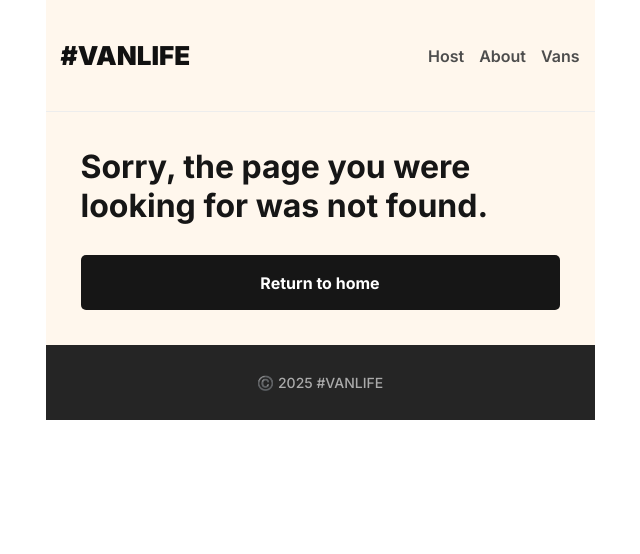
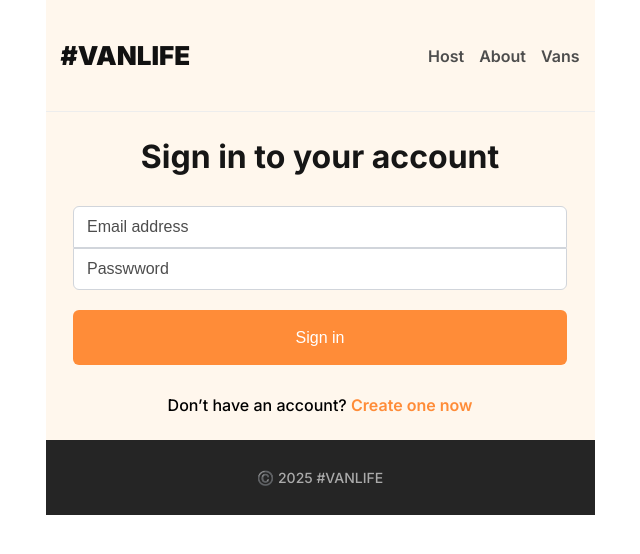
Before and after one commit to rayenrsalhi9/vanlife, a React (Vite) app: page /login in a window 1280 px wide. Before the commit this address had no page. Shown: the top 554 px of the page, without its empty margins (320-960 px from the left). Built offline with nearby package versions, Linux system fonts and the light colour scheme; what miragejs would draw is missing.

Commit message:
created the login form (static html).

```diff
--- a/src/App.jsx
+++ b/src/App.jsx
@@ -21,6 +21,7 @@ import Pricing from './pages/host/vans-section/pricing/Pricing.jsx'
 import Photos from './pages/host/vans-section/photos/Photos.jsx'
 import NotFound from './components/NotFound.jsx'
 import ErrorMsg from './components/ErrorMsg.jsx'
+import Login from './pages/login/Login.jsx'
 
 const router = createBrowserRouter(createRoutesFromElements(
     <Route path='/' element={<Layout />}>
@@ -50,6 +51,7 @@ const router = createBrowserRouter(createRoutesFromElements(
             </Route>
             <Route path='reviews' element={<Reviews />}/>
         </Route>
+        <Route path='login' element={<Login />} />
         <Route path='*' element={<NotFound />} />
     </Route>
 ))
--- a/src/pages/host/Host.css
+++ b/src/pages/host/Host.css
@@ -2,7 +2,7 @@
     max-width: 549px;
     margin: 0 auto;
     background: #FFF7ED;
-    padding: 18px;
+    padding: 25px;
 }
 
 .host-vans {
--- /dev/null
+++ b/src/pages/login/Login.css
@@ -0,0 +1,88 @@
+.login {
+    max-width: 549px;
+    margin: 0 auto;
+    background: #FFF7ED;
+    padding: 25px;
+}
+
+.login > h1 {
+    color: #161616;
+    font-size: 32px;
+    font-weight: 700;
+    text-align: center;
+}
+
+.login > form {
+    max-width: 494px;
+    margin: 30px auto;
+
+    display: flex;
+    flex-direction: column;
+    justify-content: center;
+}
+
+.login > form > input {
+    width: 100%;
+    max-width: 494px;
+    height: 42px;
+
+    padding: 9px 13px;
+    border: 1px solid #D1D5DB;
+
+    font-size: 16px;
+    color: #161616;
+}
+
+.login > form > input[type="email"] {
+    border-radius: 6px 6px 0 0;
+}
+
+.login > form > input[type="password"] {
+    border-radius: 0 0 6px 6px;
+}
+
+.login > form > input::placeholder{
+    font-family: 'Inter' sans-serif;
+    font-size: 16px;
+    font-weight: 400;
+    color: #4D4D4D;
+}
+
+.login > form > button {
+    width: 100%;
+    max-width: 494px;
+    height: 55px;
+
+    margin: 20px auto 0;
+
+    display: flex;
+    justify-content: center;
+    align-items: center;
+
+    background: #FF8C38;
+    color: #FFFFFF;
+
+    font-size: 16px;
+    font-weight: 500;
+
+    border: none;
+    border-radius: 6px;
+
+    cursor: pointer;
+    transition: .4s;
+}
+
+.login > form > button:hover {
+    background: #fb7f27;
+}
+
+.login > p {
+    font-weight: 500;
+    font-size: 16px;
+    text-align: center;
+}
+
+.login > p > span {
+    font-weight: 600;
+    color: #FF8C38;
+}
--- /dev/null
+++ b/src/pages/login/Login.jsx
@@ -0,0 +1,26 @@
+
+import './Login.css'
+
+export default function Login() {
+    return (
+        <div className='login'>
+            <h1>Sign in to your account</h1>
+            <form>
+                <input
+                    name='email'
+                    type='email'
+                    placeholder='Email address'
+                    aria-label='email'
+                />
+                <input
+                    name='password'
+                    type='password'
+                    placeholder='Passwword'
+                    aria-label='password'
+                />
+                <button>Sign in</button>
+            </form>
+            <p>Don’t have an account? <span>Create one now</span></p>
+        </div>
+    )
+}
--- a/src/pages/vans/Vans.jsx
+++ b/src/pages/vans/Vans.jsx
@@ -14,8 +14,7 @@ export function loader() {
 export default function Vans() {
     const vansData = useLoaderData()
 
-    // eslint-disable-next-line no-unused-vars
-    const [searchParams, setSearchParams] = useSearchParams();
+    const [searchParams] = useSearchParams();
     const filterType = searchParams.get('type')
 
     const vansElements = vansData.map(el => {
```
